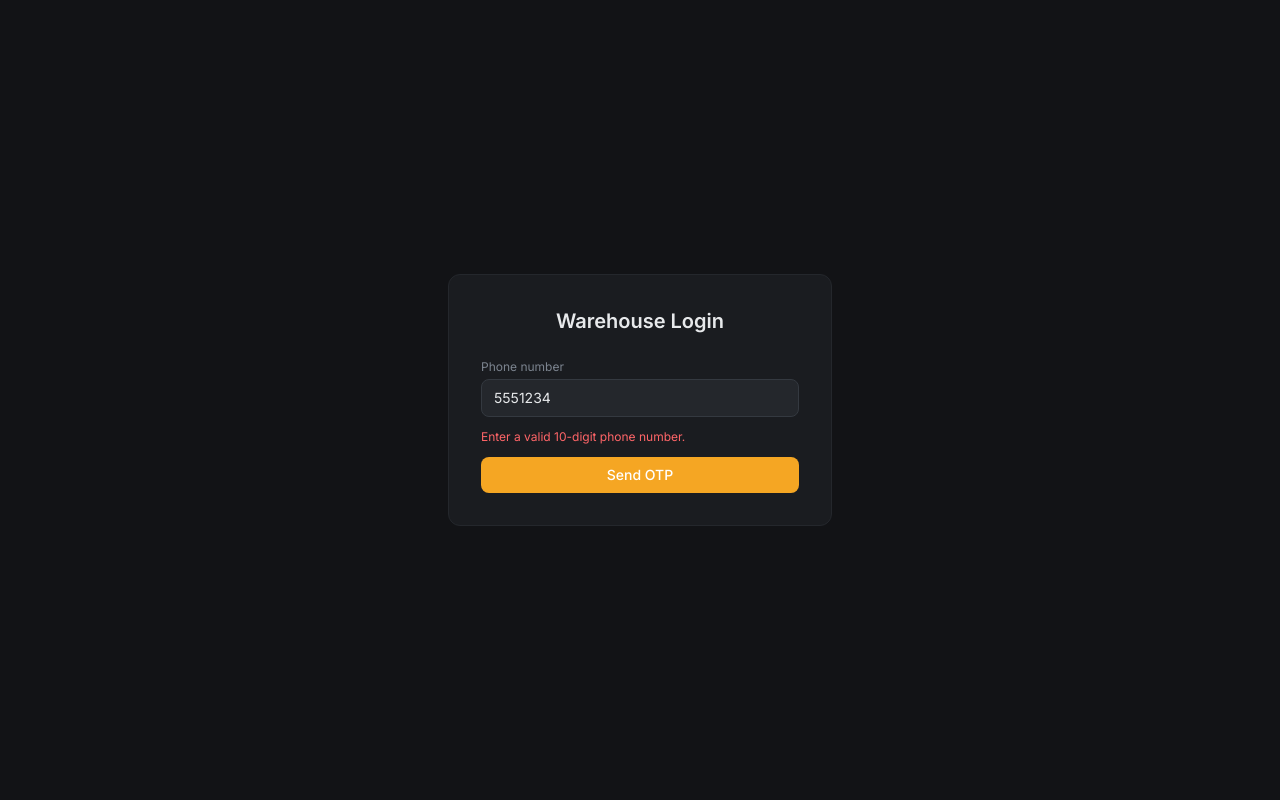
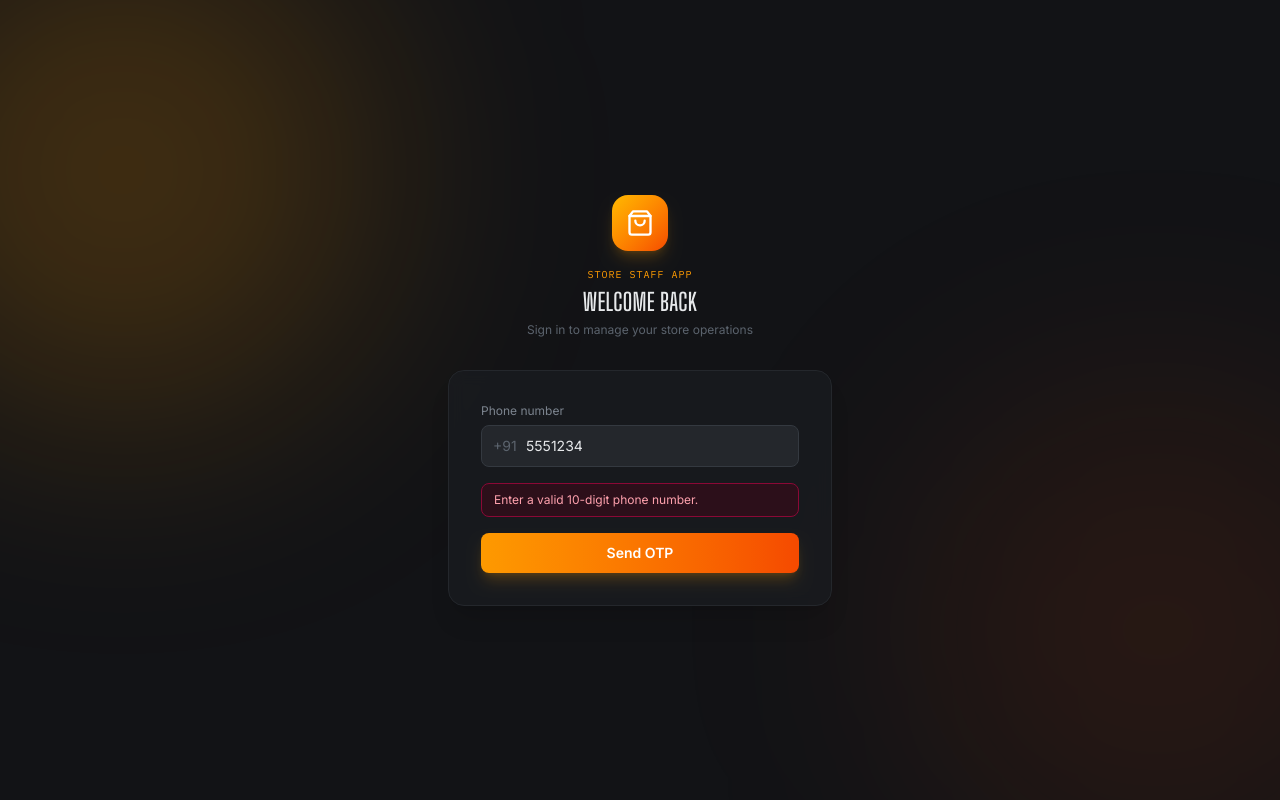
Before and after one commit to gujaratharva021-lgtm/ecommerce-backend, a React (Vite) app in the folder store-app/: page /login in a window 1280 px wide. Both pictures are taken after typing "5551234" into the empty fields and a click on the button "Send OTP". Built offline with nearby package versions, Linux system fonts and the light colour scheme; no server answers.

Commit message:
Redesign login screen: attractive amber gradient theme with branding

```diff
--- a/store-app/src/pages/Login.tsx
+++ b/store-app/src/pages/Login.tsx
@@ -59,14 +59,33 @@ export default function Login() {
   }
 
   return (
-    <div className="min-h-screen bg-slate-950 text-slate-100 flex items-center justify-center px-4">
-      <div className="w-full max-w-sm border border-slate-800 rounded-xl p-8 bg-slate-900">
-        <h1 className="text-xl font-semibold text-center mb-6">Warehouse Login</h1>
+    <div className="min-h-screen bg-slate-950 text-slate-100 flex items-center justify-center px-4 relative overflow-hidden">
+      <div className="absolute top-[-10%] left-[-10%] w-[500px] h-[500px] bg-amber-500/20 rounded-full blur-[120px] pointer-events-none" />
+      <div className="absolute bottom-[-10%] right-[-10%] w-[500px] h-[500px] bg-orange-600/10 rounded-full blur-[120px] pointer-events-none" />
 
+      <div className="w-full max-w-sm relative">
+        <div className="flex flex-col items-center mb-8">
+          <div className="w-14 h-14 rounded-2xl bg-gradient-to-br from-amber-400 to-orange-600 flex items-center justify-center mb-4 shadow-lg shadow-amber-500/20">
+            <svg xmlns="http://www.w3.org/2000/svg" width="28" height="28" viewBox="0 0 24 24" fill="none" stroke="white" strokeWidth="2" strokeLinecap="round" strokeLinejoin="round">
+              <path d="M6 2 3 6v14a2 2 0 0 0 2 2h14a2 2 0 0 0 2-2V6l-3-4Z" />
+              <path d="M3 6h18" />
+              <path d="M16 10a4 4 0 0 1-8 0" />
+            </svg>
+          </div>
+          <p className="font-mono text-[10px] tracking-widest text-amber-500 uppercase mb-1">
+            Store Staff App
+          </p>
+          <h1 className="font-display text-2xl font-semibold">Welcome back</h1>
+          <p className="text-xs text-slate-500 mt-1">Sign in to manage your store operations</p>
+        </div>
+
+        <div className="border border-slate-800 rounded-2xl p-8 bg-slate-900/80 backdrop-blur-sm shadow-xl">
           {step === 'phone' && (
-          <form onSubmit={handleSendOtp} className="space-y-3">
+            <form onSubmit={handleSendOtp} className="space-y-4">
               <div>
-              <label className="text-xs text-slate-400 block mb-1">Phone number</label>
+                <label className="text-xs text-slate-400 block mb-1.5">Phone number</label>
+                <div className="relative">
+                  <span className="absolute left-3 top-1/2 -translate-y-1/2 text-slate-500 text-sm">+91</span>
                   <input
                     type="tel"
                     inputMode="numeric"
@@ -75,14 +94,19 @@ export default function Login() {
                     value={phone}
                     onChange={(e) => setPhone(e.target.value.replace(/\D/g, ''))}
                     autoFocus
-                className="w-full bg-slate-800 border border-slate-700 rounded-lg px-3 py-2 text-sm"
+                    className="w-full bg-slate-800 border border-slate-700 rounded-lg pl-11 pr-3 py-2.5 text-sm focus:outline-none focus:border-amber-500 focus:ring-1 focus:ring-amber-500/50 transition-colors"
                   />
                 </div>
-            {error && <p className="text-red-400 text-xs">{error}</p>}
+              </div>
+              {error && (
+                <div className="border border-rose-900 bg-rose-950/40 text-rose-300 text-xs rounded-lg px-3 py-2">
+                  {error}
+                </div>
+              )}
               <button
                 type="submit"
                 disabled={isSubmitting}
-              className="w-full py-2 rounded-lg bg-indigo-500 hover:bg-indigo-400 text-white text-sm font-medium transition-colors"
+                className="w-full py-2.5 rounded-lg bg-gradient-to-r from-amber-500 to-orange-600 hover:from-amber-400 hover:to-orange-500 text-white text-sm font-semibold transition-all shadow-lg shadow-amber-500/20 disabled:opacity-50"
               >
                 {isSubmitting ? 'Sending...' : 'Send OTP'}
               </button>
@@ -90,26 +114,32 @@ export default function Login() {
           )}
 
           {step === 'otp' && (
-          <form onSubmit={handleVerifyOtp} className="space-y-3">
-            <p className="text-xs text-slate-400">OTP sent to {phone}</p>
+            <form onSubmit={handleVerifyOtp} className="space-y-4">
+              <p className="text-xs text-slate-400">
+                OTP sent to <span className="text-amber-400 font-medium">{phone}</span>
+              </p>
               <div>
-              <label className="text-xs text-slate-400 block mb-1">Enter OTP</label>
+                <label className="text-xs text-slate-400 block mb-1.5">Enter OTP</label>
                 <input
                   type="text"
                   inputMode="numeric"
                   maxLength={6}
-                placeholder="123456"
+                  placeholder="••••••"
                   value={otp}
                   onChange={(e) => setOtp(e.target.value.replace(/\D/g, ''))}
                   autoFocus
-                className="w-full bg-slate-800 border border-slate-700 rounded-lg px-3 py-2 text-sm"
+                  className="w-full bg-slate-800 border border-slate-700 rounded-lg px-3 py-2.5 text-sm tracking-[0.5em] text-center focus:outline-none focus:border-amber-500 focus:ring-1 focus:ring-amber-500/50 transition-colors"
                 />
               </div>
-            {error && <p className="text-red-400 text-xs">{error}</p>}
+              {error && (
+                <div className="border border-rose-900 bg-rose-950/40 text-rose-300 text-xs rounded-lg px-3 py-2">
+                  {error}
+                </div>
+              )}
               <button
                 type="submit"
                 disabled={isSubmitting}
-              className="w-full py-2 rounded-lg bg-indigo-500 hover:bg-indigo-400 text-white text-sm font-medium transition-colors"
+                className="w-full py-2.5 rounded-lg bg-gradient-to-r from-amber-500 to-orange-600 hover:from-amber-400 hover:to-orange-500 text-white text-sm font-semibold transition-all shadow-lg shadow-amber-500/20 disabled:opacity-50"
               >
                 {isSubmitting ? 'Verifying...' : 'Verify & Login'}
               </button>
@@ -120,7 +150,7 @@ export default function Login() {
                   setOtp('')
                   setError(null)
                 }}
-              className="w-full text-center text-xs text-slate-400 hover:text-slate-200"
+                className="w-full text-center text-xs text-slate-400 hover:text-amber-400 transition-colors"
               >
                 Use a different number
               </button>
@@ -128,5 +158,6 @@ export default function Login() {
           )}
         </div>
       </div>
+    </div>
   )
 }
```
Lines whose indentation alone changed are shown as unchanged.
